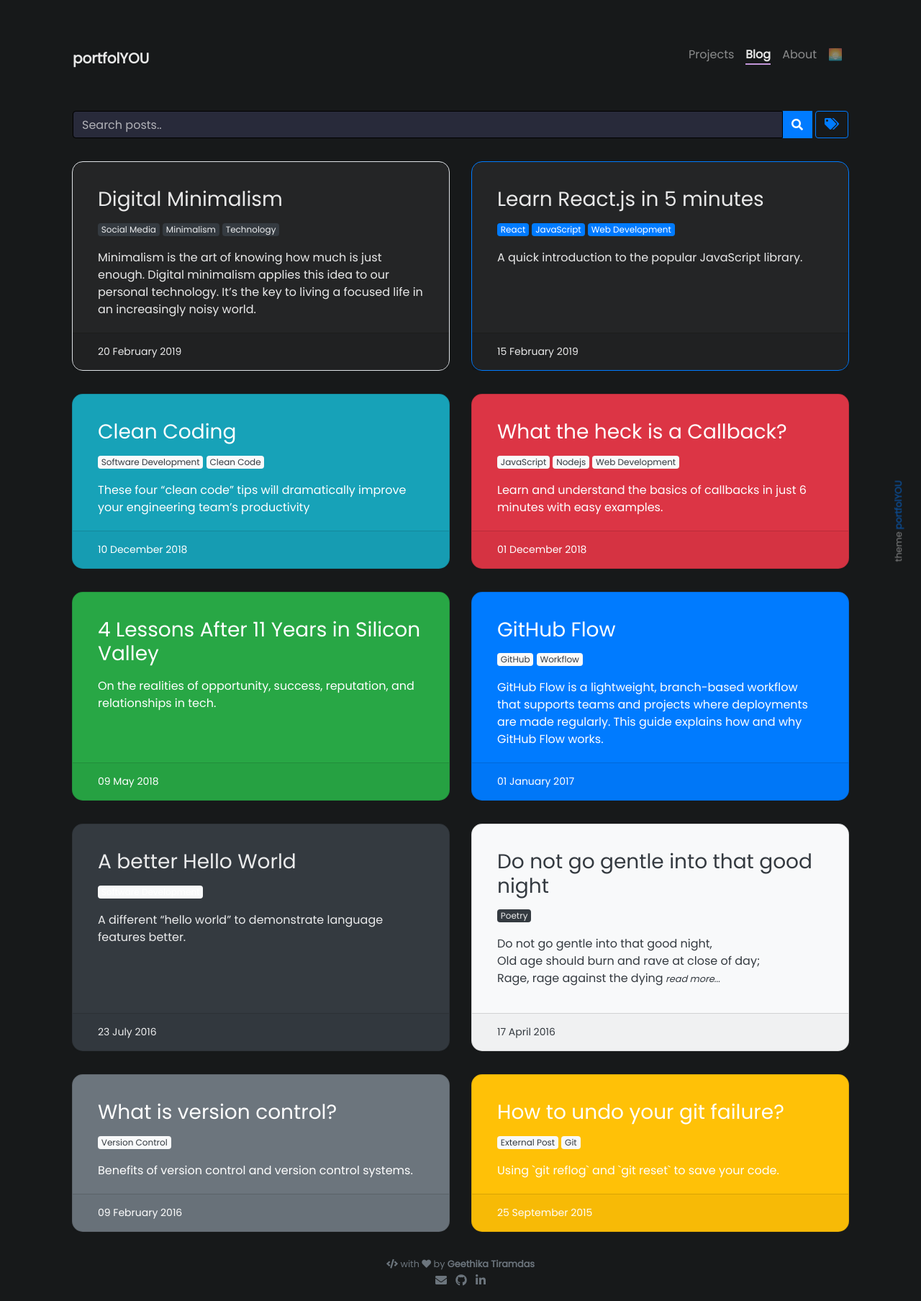
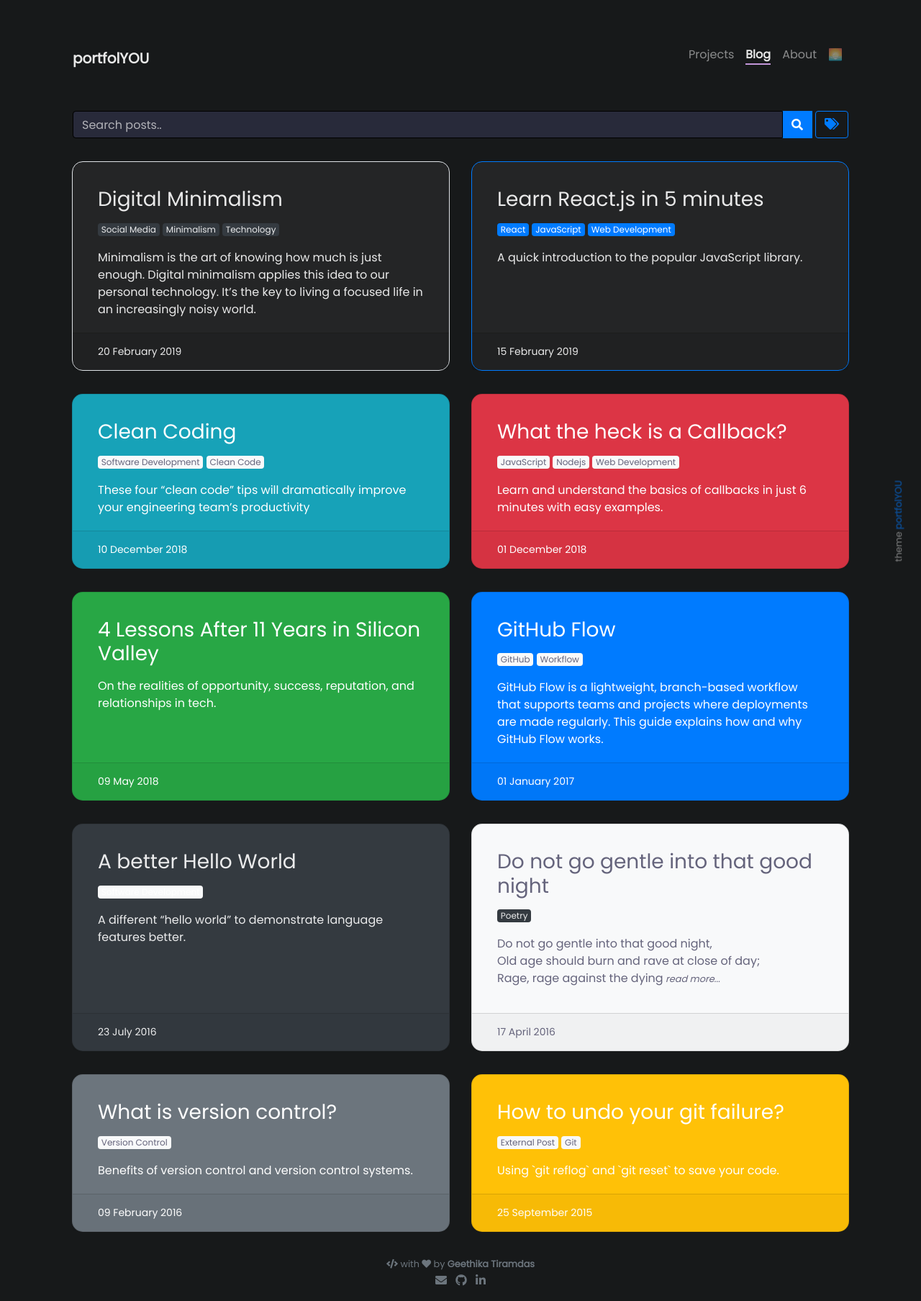
Before and after one commit to tiramdasg/tiramdasg.github.io, a Jekyll site: the page built from pages/blog.html, in a window 1280 px wide. Shown: the whole page at 72% size. Built offline with Jekyll 4.4.1, drawn with Linux system fonts in a browser that asks for light colours; comment, search, counter and statistics services are not loaded.

Commit message:
variables scss changed

```diff
--- a/_sass/_variables.scss
+++ b/_sass/_variables.scss
@@ -7,7 +7,7 @@ $danger:    #dc3545;
 $light:     #f8f9fa;
 $dark:      #000000;
 
-$text-black: #343a40;
+$text-black: #65647C;
 $text-white: rgba(white, .9);
 
 $rounded-borders: 15px;
```
